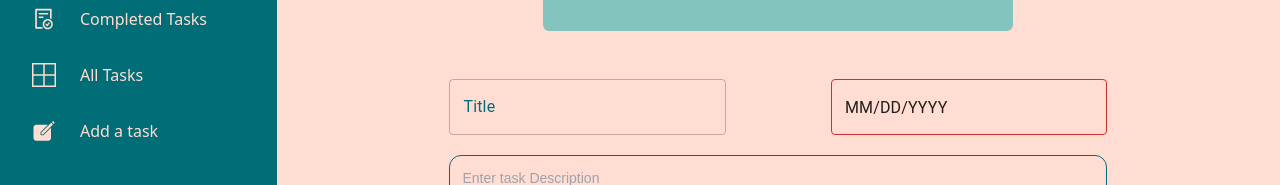
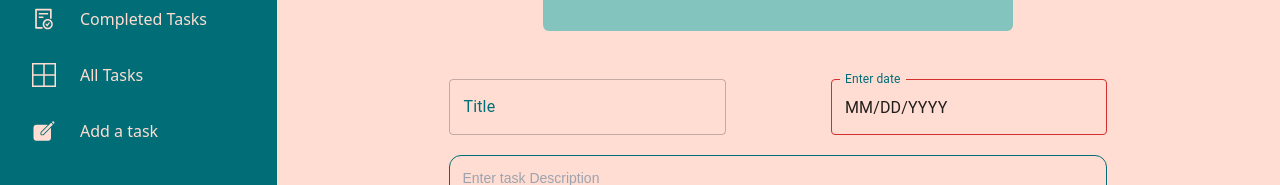
Before and after one commit to NoobCoderY/FullStackTaskBoardFrontend, a Next.js app: page /editTask/1 in a window 1280 px wide. Shown: the part 193-378 px from the top of the page. Built offline with nearby package versions, Linux system fonts and the light colour scheme; no server answers.

Commit message:
date label add

```diff
--- a/components/DatePicker.tsx
+++ b/components/DatePicker.tsx
@@ -72,6 +72,7 @@ export default function DateFieldValue({
           handleDate(newValue);
         }}
         className="w-full"
+        label="Enter date"
       />
     </LocalizationProvider>
   );
```
